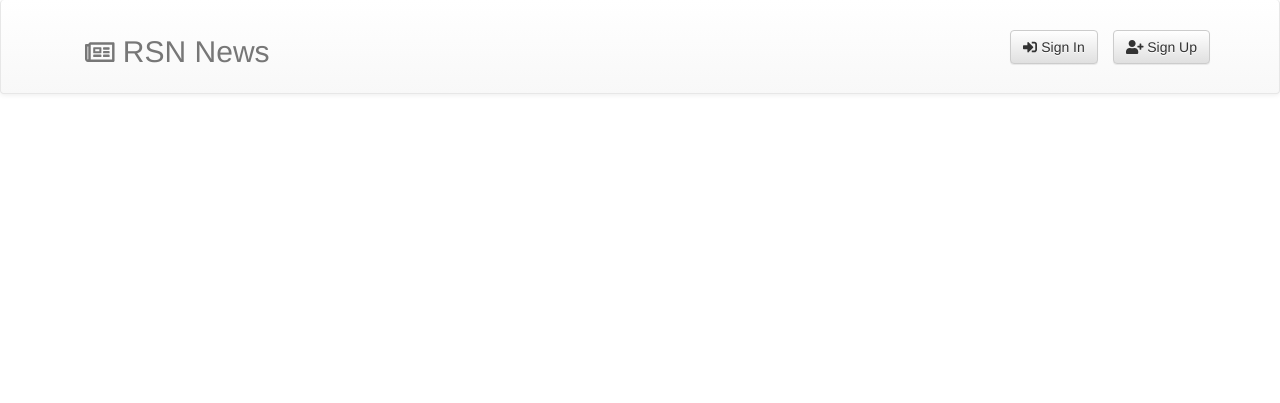
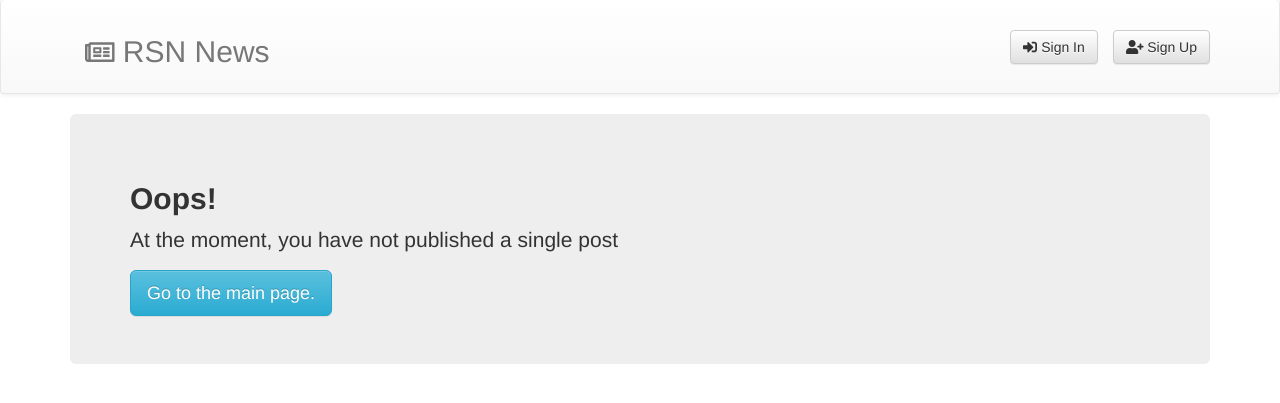
Before and after one commit to HVLLOWe3n/RSN-News, a Django app: template myprofile/templates/MyAllPosts.html in a window 1280 px wide. Shown: the top 403 px of the page. Run offline with Django 3.2, Linux system fonts and the light colour scheme; the template is opened without the code that fills it: values that come from a table or form of the project are taken from there, others are empty; tables that the repository leaves empty hold one stand-in row (values such as "Sample post"); some libraries are stand-ins or nearby versions.

Commit message:
v.0.13.1 An error occurred related to unposted posts in the section 'My Profile' -> 'My Posts'

```diff
--- a/blog/templates/error.html
+++ b/blog/templates/error.html
@@ -3,7 +3,7 @@
 {% block content %}
     <div class="container">
         <div class="jumbotron">
-            <h2><strong>Oops! Page does not exist!!!</strong></h2>
+            <h1><strong>Oops! Page does not exist!!!</strong></h1>
             <p>This page is not open, please, return in the main page,<strong>Sorry :)</strong></p>
             <a class="btn btn-lg btn-info" href="/">Go to the main page.</a>
         </div>
--- a/myprofile/templates/MyAllPosts.html
+++ b/myprofile/templates/MyAllPosts.html
@@ -24,6 +24,13 @@
                 </form>
             </div>
         </div>
+
+        {% else %}
+            <div class="jumbotron col-md-12">
+                <h2><strong>Oops!</strong></h2>
+                <p>At the moment, you have not published a single post</p>
+                <a class="btn btn-lg btn-info" href="/">Go to the main page.</a>
+            </div>
         {% endif %}
     {% endfor %}
 {% endblock %}
```
